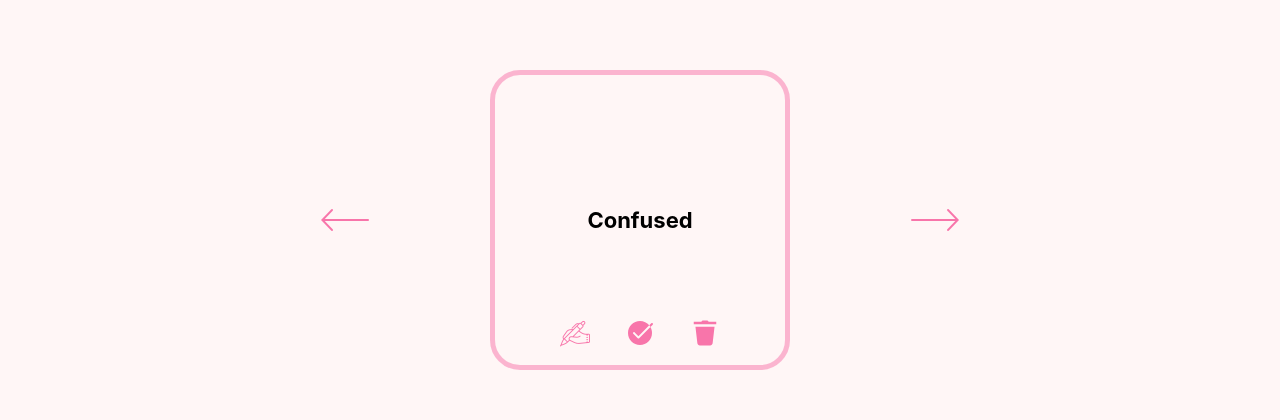
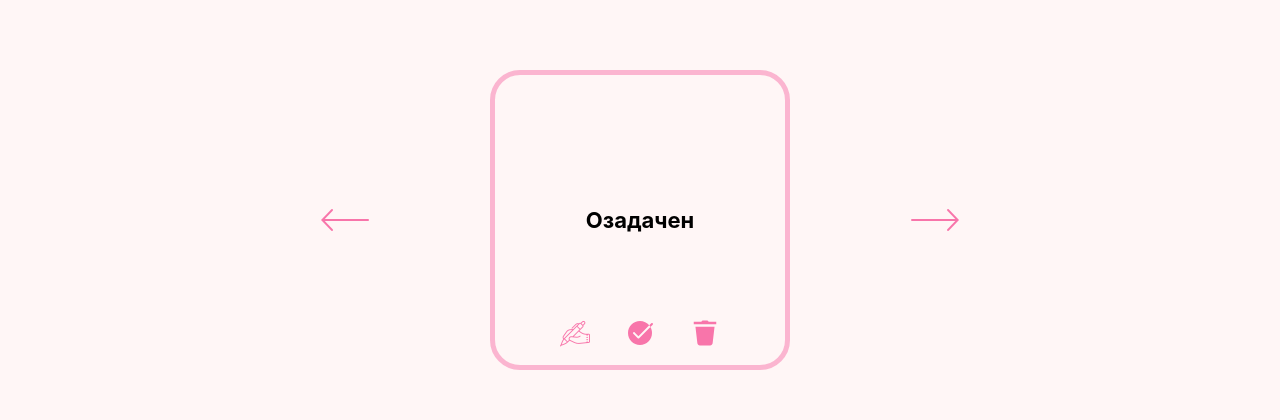
Before and after one commit to MariaMantusova/LangLearn_frontend, a React (Create React App) app: page /learn in a window 1280 px wide. Shown: the part 205-625 px from the top of the page. Built offline with nearby package versions, Linux system fonts and the light colour scheme.

Commit message:
feat: add animation card

```diff
--- a/src/components/Card/Card.scss
+++ b/src/components/Card/Card.scss
@@ -3,16 +3,41 @@
 .card {
   width: 300px;
   height: 300px;
-  border: 5px solid $mainPinkColorRGBA;
-  border-radius: 30px;
+  perspective: 2000px;
+  cursor: pointer;
+
+
+  &_inner {
+    position: relative;
+    width: 100%;
+    height: 100%;
+    transition: all 0.5s linear;
+    transform-style: preserve-3d;
+  }
+
+  &_word, &_translation {
+    width: 100%;
+    height: 100%;
+    position: absolute;
     display: flex;
     align-items: center;
     justify-content: flex-end;
     flex-direction: column;
     gap: 85px;
-  cursor: pointer;
+    backface-visibility: hidden;
+    border: 5px solid $mainPinkColorRGBA;
     padding-bottom: 17px;
     box-sizing: border-box;
+    border-radius: 30px;
+  }
+
+  .card_inner {
+    transform: rotateY(-360deg);
+  }
+
+  .card_outer {
+    transform: rotateY(-180deg);
+  }
 }
 
 .card__text {
@@ -22,3 +47,7 @@
   max-width: 270px;
   text-align: center;
 }
+
+.card_translation {
+  transform: rotateY(180deg);
+}
--- a/src/components/Card/Card.tsx
+++ b/src/components/Card/Card.tsx
@@ -10,10 +10,18 @@
         setIsTranslation(!isTranslation);
     }
 
-    return(
+    return (
         <article className="card" onClick={handleChangeWord}>
-            <p className="card__text">{isTranslation ? props.translation : props.word}</p>
-            <WordTools/>
+            <div className={`${isTranslation ? "card_inner" : "card_inner card_outer"}`}>
+                <div className="card_word">
+                    <p className="card__text">{props.word}</p>
+                    <WordTools/>
+                </div>
+                <div className="card_translation">
+                    <p className="card__text">{props.translation}</p>
+                    <WordTools/>
+                </div>
+            </div>
         </article>
     )
 }
```
Lines whose indentation alone changed are shown as unchanged.
